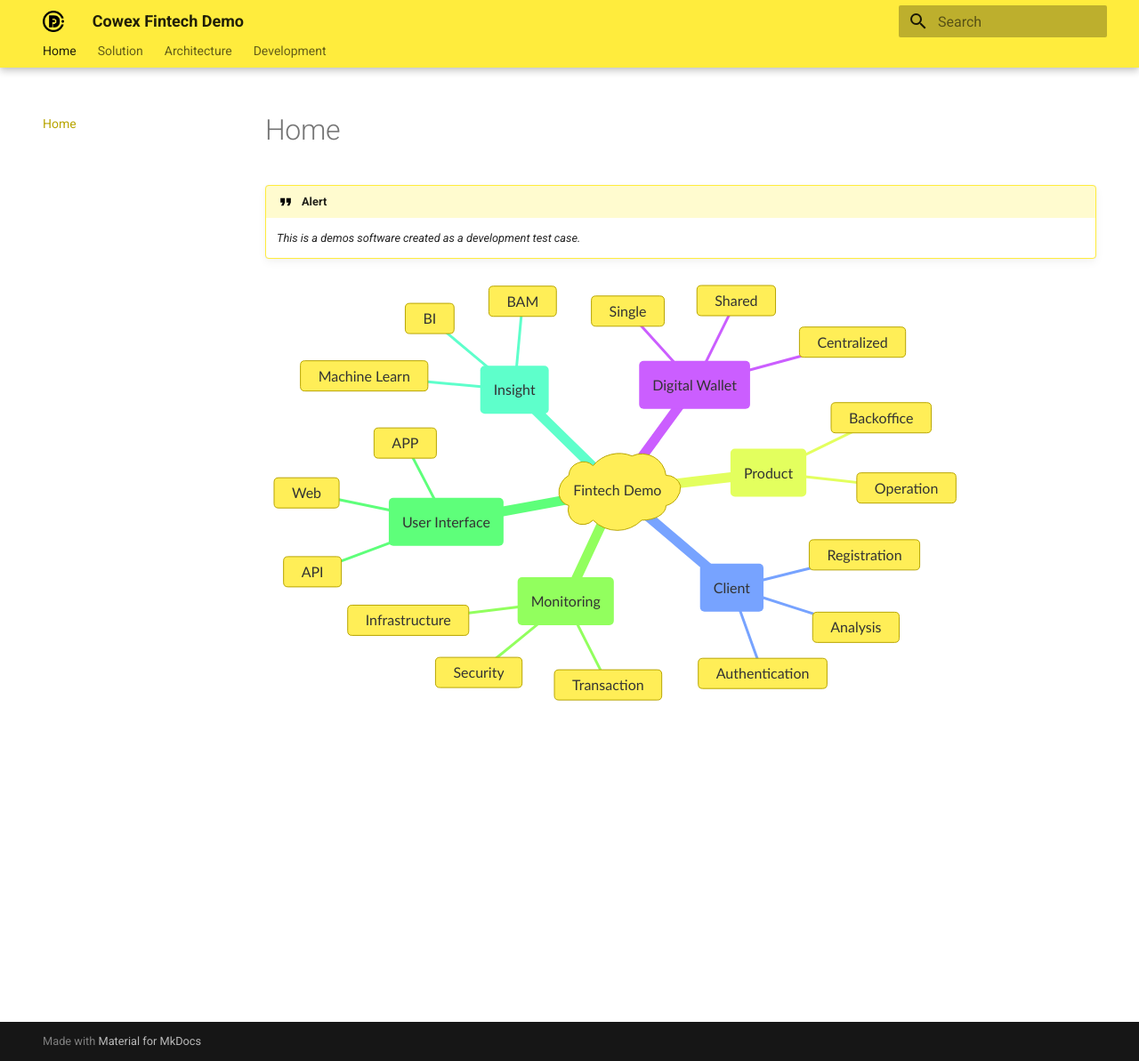
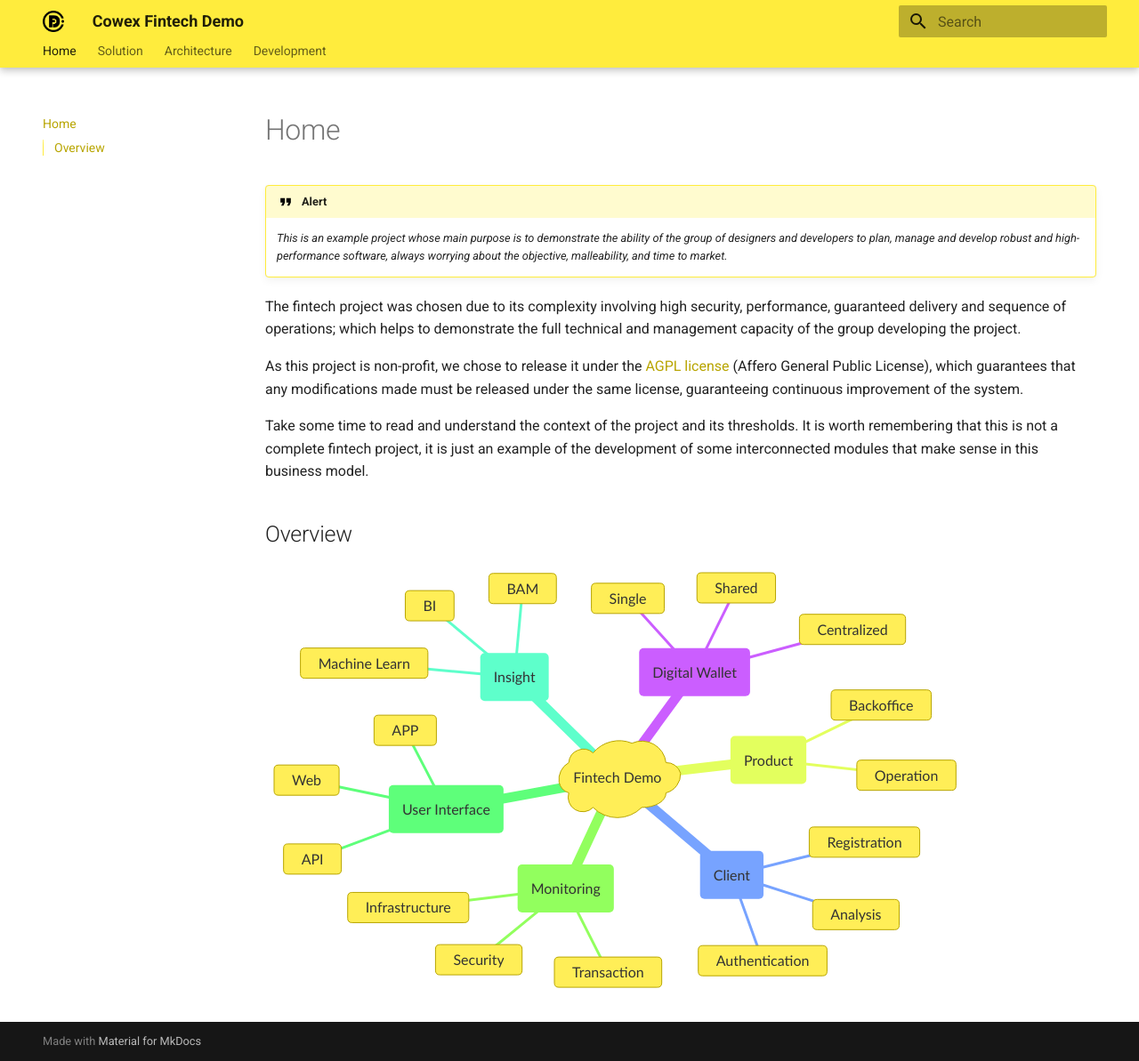
Before and after one commit to cowex-demo/codex-demo.github.io, an MkDocs documentation site: the page built from docs/index.md, in a window 1280 px wide and 1193 px high. Shown: the whole window at 89% size. Built offline with MkDocs 1.6.1 and Material for MkDocs 9.7.7, drawn with Linux system fonts in a browser that asks for light colours.

Commit message:
add some description

````diff
--- a/docs/index.md
+++ b/docs/index.md
@@ -1,8 +1,15 @@
 
 
 !!! quote "Alert"
-    This is a demos software created as a development test case.
+    This is an example project whose main purpose is to demonstrate the ability of the group of designers and developers to plan, manage and develop robust and high-performance software, always worrying about the objective, malleability, and time to market.
 
+The fintech project was chosen due to its complexity involving high security, performance, guaranteed delivery and sequence of operations; which helps to demonstrate the full technical and management capacity of the group developing the project.
+
+As this project is non-profit, we chose to release it under the [AGPL license](https://www.gnu.org/licenses/agpl-3.0.en.html) (Affero General Public License), which guarantees that any modifications made must be released under the same license, guaranteeing continuous improvement of the system.
+
+Take some time to read and understand the context of the project and its thresholds. It is worth remembering that this is not a complete fintech project, it is just an example of the development of some interconnected modules that make sense in this business model.
+
+## Overview
 
 ```mermaid
 %%{ init: {'theme': 'base'} }%%
````
Also changed, not shown: docs/architecture/solution.md (+1 -1 lines).
